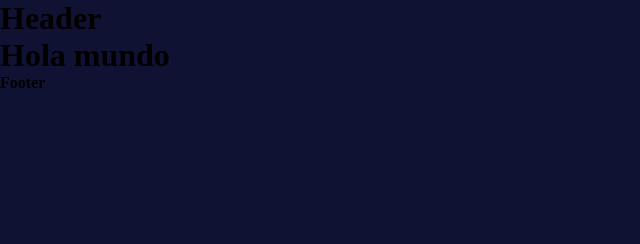
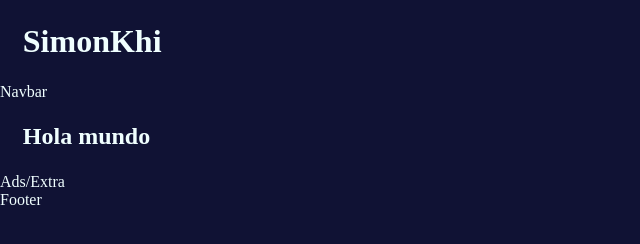
Before and after one commit to SimonKhi/Portfolio, a plain HTML site: page index.html in a window 1280 px wide. Shown: the whole page, without its empty margins (0-640 px from the left). Drawn offline with Linux system fonts and the light colour scheme.

Commit message:
Dando estilos

```diff
--- a/index.html
+++ b/index.html
@@ -7,15 +7,21 @@
     <title>SimonKhi</title>
 </head>
 <body>
-    <div>
+    <div class="main">
         <header>
-            <h1>Header</h1>
+            <h1>SimonKhi</h1>
         </header>
-        <div>
+        <nav>
+            Navbar
+        </nav>
+        <article>
             <h1>Hola mundo</h1>
-        </div>
+        </article>
+        <aside>
+            Ads/Extra
+        </aside>
         <footer>
-            <h4>Footer</h4>
+            Footer
         </footer>
     </div>
 </body>
--- a/style.css
+++ b/style.css
@@ -5,4 +5,40 @@
 
 body {
     background-color: #101234;
+    color: azure;
 }
+
+main {
+    height: 100%;
+    overflow: hidden;
+    display: grid;
+    grid-template:
+        "header header  header  " auto
+        "nav    article aside   " 1fr
+        "nav    footer  footer  " auto /
+        auto    1fr     auto;
+}
+
+header {
+    grid-area: header;
+    margin: 1%;
+    padding: 10px;
+}
+
+article {
+    grid-area: article;
+    margin: 1%;
+    padding: 10px;
+}
+
+aside {
+    grid-area: aside;
+}
+
+nav {
+    grid-area: nav;
+}
+
+footer {
+    grid-area: footer;
+}
```
